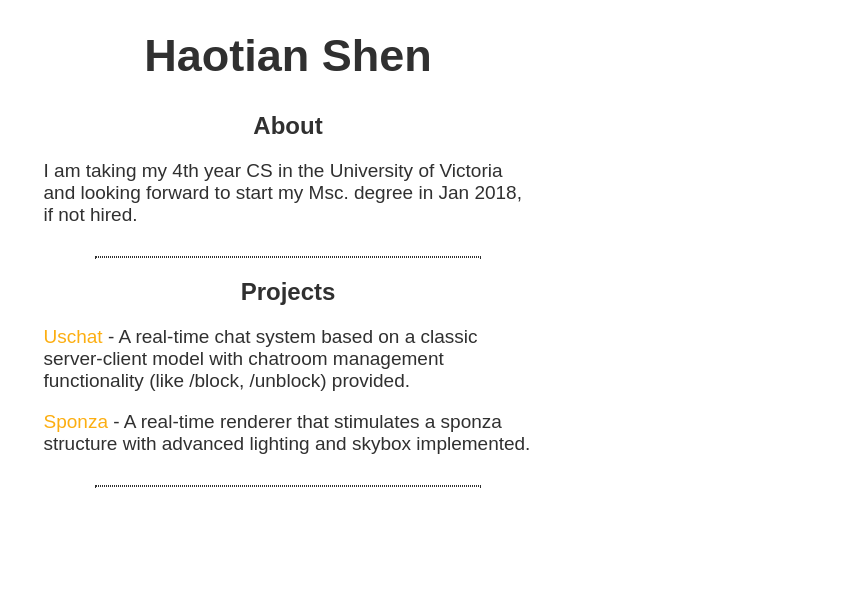
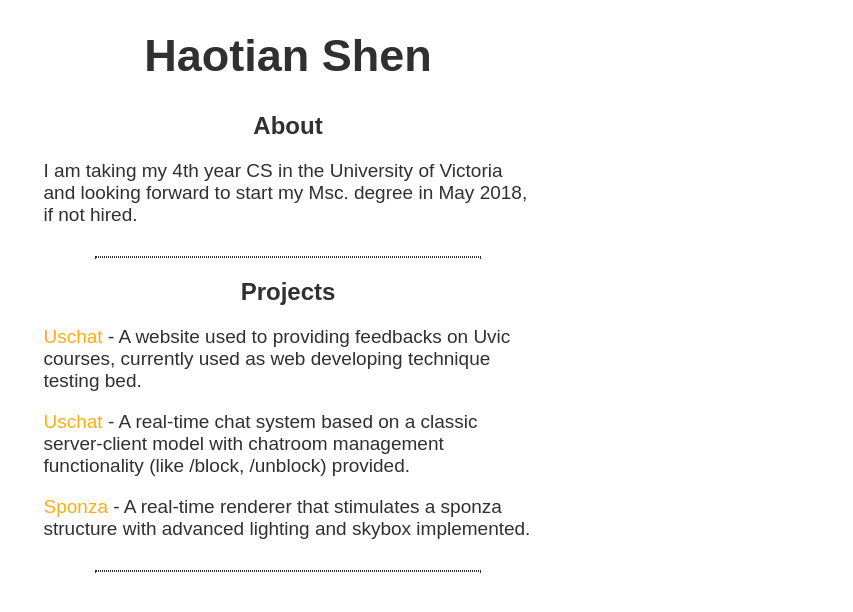
Before and after one commit to superpenshine/haotianshen.github.io, a plain HTML site: page index.html in a window 1280 px wide. Shown: the full height of the page, 352-1205 px from the left. Drawn offline with Linux system fonts and the light colour scheme.

Commit message:
updated graduate info, projects

```diff
--- a/index.html
+++ b/index.html
@@ -11,11 +11,13 @@
 
 <div class="l2title_div">
 <h2 class="name_middle">About</h2>
- <p>I am taking my 4th year CS in the University of Victoria and looking forward to start my Msc. degree in Jan 2018, if not hired.</p>
+ <p>I am taking my 4th year CS in the University of Victoria and looking forward to start my Msc. degree in May 2018, if not hired.</p>
 </div><hr>
 <div class="l2title_div">
 <h2>Projects</h2>
-  <p><a href="https://github.com/superpenshine/uschat" target="_blank">Uschat
+<p><a href="https://github.com/superpenshine/RipMyProfessor" target="_blank">Uschat
+</a> - A website used to providing feedbacks on Uvic courses, currently used as web developing technique testing bed.</p>
+<p><a href="https://github.com/superpenshine/uschat" target="_blank">Uschat
 </a> - A real-time chat system based on a classic server-client model with chatroom management functionality (like /block, /unblock) provided.</p>
 <p><a href="https://github.com/superpenshine/sponza" target="_blank">Sponza
 </a> - A real-time renderer that stimulates a sponza structure with advanced lighting and skybox implemented.</p></div><hr>
```
